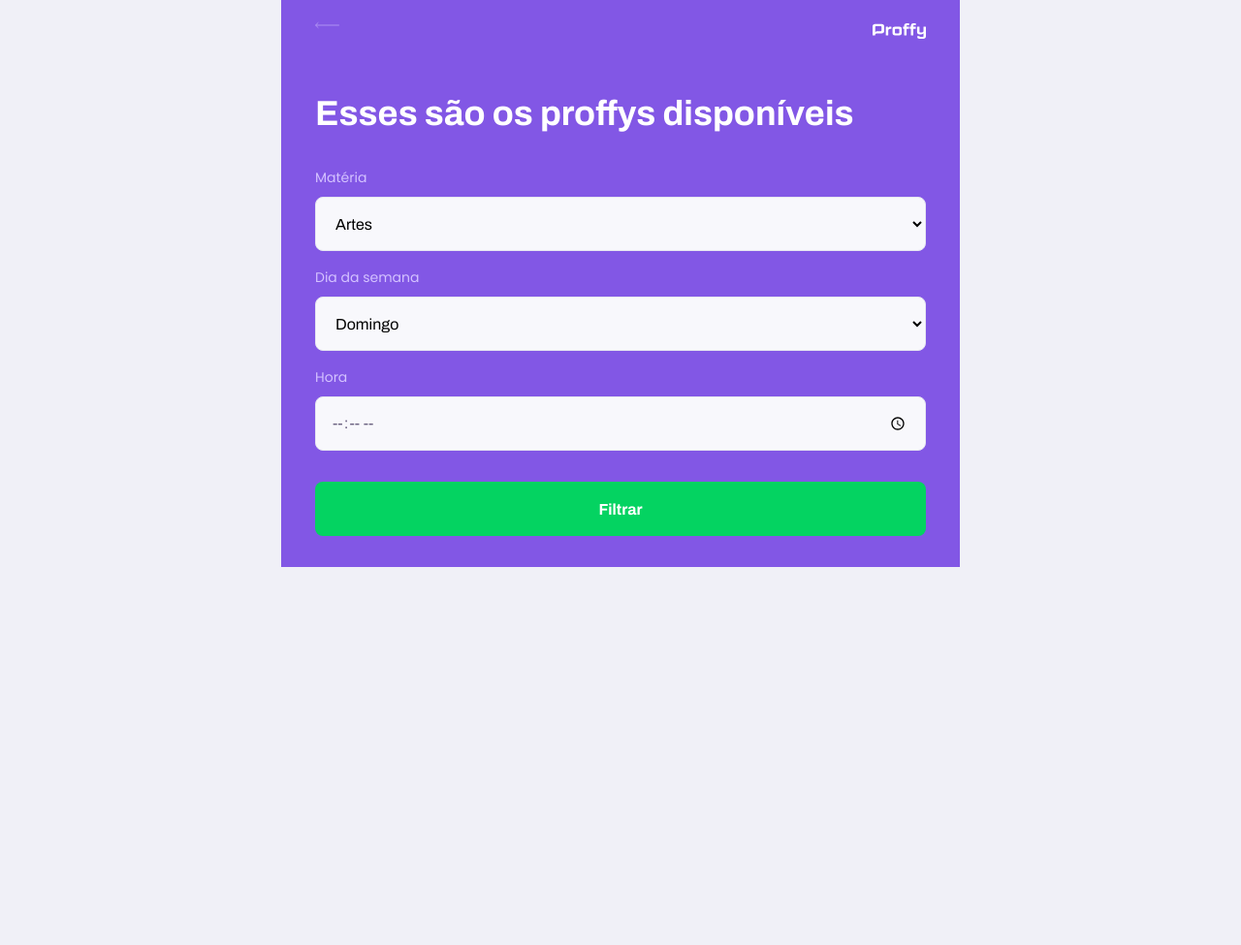
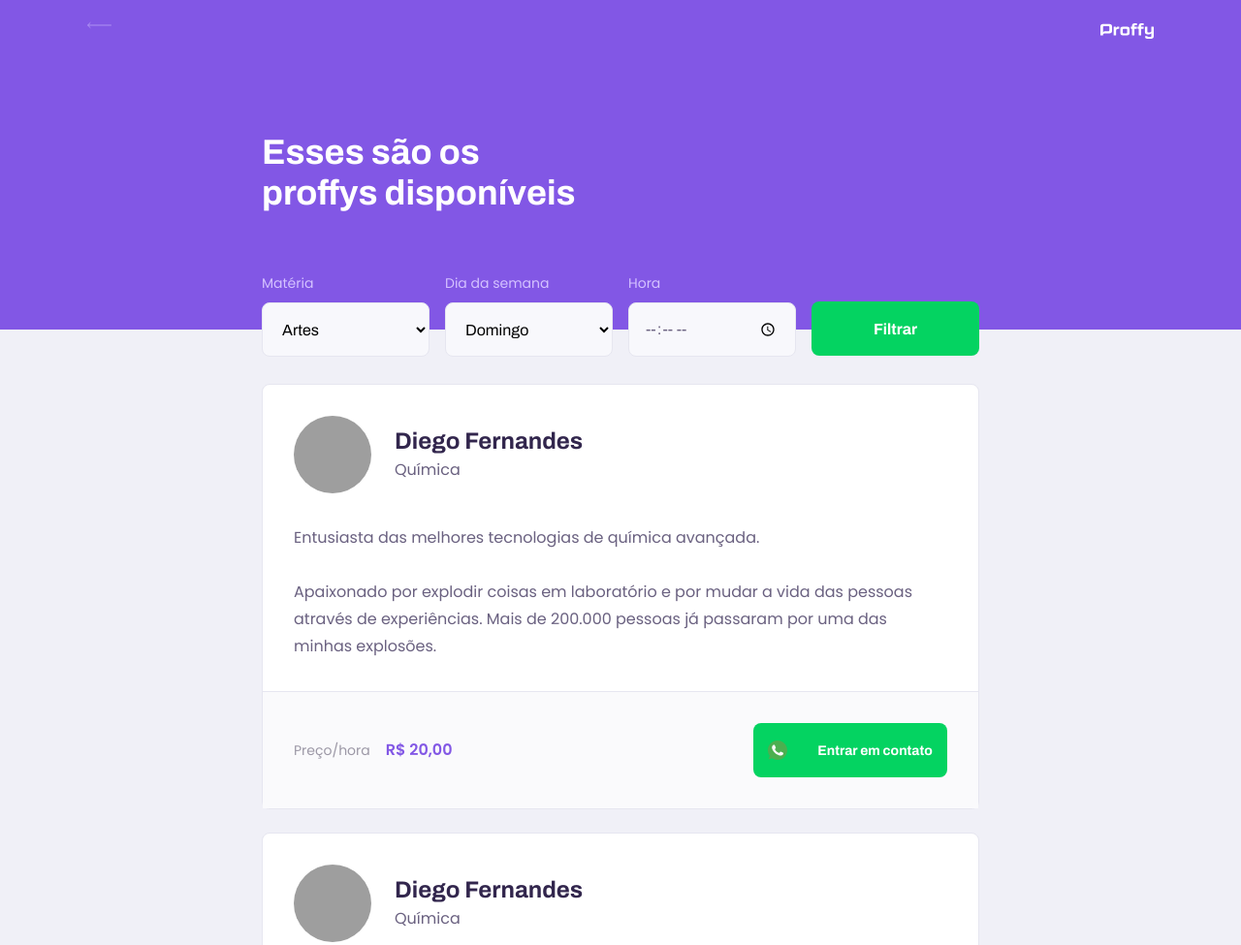
Before and after one commit to ManoF5/NLW-2, a plain HTML site: page study.html in a window 1280 px wide. Shown: the top 975 px of the page at 97% size. Before the commit the page ends 800 px from the top, so only its background shows below. Drawn offline with Linux system fonts and the light colour scheme; grey boxes are pictures that could not be loaded.

Commit message:
second-day 100%

```diff
--- a/study.html
+++ b/study.html
@@ -73,6 +73,54 @@
 
         </header>
 
+        <main>
+
+            <article class="teacher-item">
+                <header>
+                    <img
+                        src="https://avatars2.githubusercontent.com/u/2254731?s=460&amp;u=0ba16a79456c2f250e7579cb388fa18c5c2d7d65&amp;v=4"
+                        alt="Diego Fernandes">
+                    <div>
+                        <strong>Diego Fernandes</strong>
+                        <span>Química</span>
+                    </div>
+                </header>
+
+                <p>Entusiasta das melhores tecnologias de química avançada.<br><br>Apaixonado por explodir coisas em laboratório e por mudar a vida das pessoas através de experiências. Mais de 200.000 pessoas já passaram por uma das minhas explosões.</p>
+
+                <footer>
+                    <p>Preço/hora<strong>R$ 20,00</strong>
+                    </p>
+                    <button type="button">
+                        <img src="/images/icons/whatsapp.svg" alt="Whatsapp">Entrar em contato
+                    </button>
+                </footer>
+            </article>
+
+            <article class="teacher-item">
+                <header>
+                    <img
+                        src="https://avatars2.githubusercontent.com/u/2254731?s=460&amp;u=0ba16a79456c2f250e7579cb388fa18c5c2d7d65&amp;v=4"
+                        alt="Diego Fernandes">
+                    <div>
+                        <strong>Diego Fernandes</strong>
+                        <span>Química</span>
+                    </div>
+                </header>
+
+                <p>Entusiasta das melhores tecnologias de química avançada.<br><br>Apaixonado por explodir coisas em laboratório e por mudar a vida das pessoas através de experiências. Mais de 200.000 pessoas já passaram por uma das minhas explosões.</p>
+
+                <footer>
+                    <p>Preço/hora<strong>R$ 20,00</strong>
+                    </p>
+                    <button type="button">
+                        <img src="/images/icons/whatsapp.svg" alt="Whatsapp">Entrar em contato
+                    </button>
+                </footer>
+            </article>
+
+        </main>
+
     </div>
 
 </body>
--- a/styles/partials/page-study.css
+++ b/styles/partials/page-study.css
@@ -37,6 +37,8 @@
 .page-header .header-content {
     width: 90%;
     margin: 3.2rem auto;
+
+    position: relative;
 }
 
 .page-header .header-content strong {
@@ -66,6 +68,7 @@
     border-radius: .8rem;
     cursor: pointer;
     font: 700 1.6rem Archivo;
+
     display: flex;
     align-items: center;
     justify-content: center;
@@ -109,5 +112,168 @@
 
     position: absolute;
     left: 1.6rem;
-    bottom: 0;
+    bottom: 0px;
 }
+
+#page-study main{
+    margin: 3.2rem auto;
+    width: 90%;
+}
+
+.teacher-item {
+    background-color: var(--color-box-base);
+    border: 1px solid var(--color-line-in-white);
+    border-radius: .8rem;
+    margin-top: 2.4rem;
+}
+
+.teacher-item header {
+    padding: 3.2rem 2rem;
+    display: flex;
+    align-items: center;
+}
+
+.teacher-item header img {
+    width: 8rem;
+    height: 8rem;
+    border-radius: 50%;
+}
+
+.teacher-item header div {
+    margin-left: 2.4rem;
+}
+
+.teacher-item header div strong {
+    font: 700 2.4rem Archivo;
+    display: block;
+    color: var(--color-text-title);
+}
+
+.teacher-item header div span {
+    font-size: 1.6rem;
+    display: block;
+    margin-top: .4rem;
+}
+
+.teacher-item > p {
+    padding: 0 2rem;
+    font-size: 1.6rem;
+    line-height: 2.8rem;
+}
+
+.teacher-item footer {
+    padding: 3.2rem 2rem;
+    background: var(--color-box-footer);
+    border-top: 1px solid var(--color-line-in-white);
+    margin-top: 3.2rem;
+
+    display: flex;
+    align-items: center;
+    justify-content: space-between;
+}
+
+.teacher-item footer p {
+    font-size: 1.4rem;
+    line-height: 2.4rem;
+    color: var(--color-text-complement);
+}
+
+.teacher-item footer p strong {
+    font-size: 1.6rem;
+    color: var(--color-primary);
+    display: block;
+}
+
+.teacher-item footer button {
+    width: 20rem;
+    height: 5.6rem;
+    background: var(--color-secondary);
+    color: var(--color-button-text);
+    border: 0;
+    border-radius: .8rem;
+    cursor: pointer;
+    font: 700 1.4rem Archivo;
+
+    display: flex;
+    align-items: center;
+    justify-content: space-evenly;
+
+    transition: background 0.2s;
+}
+
+.teacher-item footer button:hover {
+    background: var(--color-secondary-dark);
+}
+
+
+@media (min-width:700px) {
+    #page-study #container {
+        max-width: 100vw;
+    }
+
+    .page-header {
+        height: 340px;
+    }
+
+    .page-header .top-bar-container {
+        max-width: 1100px;
+    }
+
+    .page-header .header-content {
+        max-width: 740px;
+
+        margin: 0 auto;
+
+        flex: 1 1;
+        padding-bottom: 48px;
+        display: flex;
+        flex-direction: column;
+        justify-content: center;
+    }
+
+    .page-header .header-content strong {
+        max-width: 350px;
+    }
+
+    .teacher-item header,
+    .teacher-item footer {
+        padding: 32px;
+    }
+
+    #search-teachers {
+        display: grid;
+        grid-template-columns: repeat(4, 1fr);
+        gap: 16px;
+        position: absolute;
+        bottom: -28px;
+    }
+
+    #page-study main {
+        padding: 32px 0;
+        max-width: 740px;
+        margin: 0 auto;
+    }
+
+    #search-teachers .select-block {
+        margin-bottom: 0;
+    }
+
+    .teacher-item > p {
+        padding: 0 32px;
+    }
+
+    .teacher-item footer p strong {
+        display: initial;
+        margin-left: 16px;
+    }
+
+    .teacher-item footer buttom {
+        width: 245px;
+        font-size: 16px;
+        justify-content: center;
+    }
+
+    .teacher-item footer button img {
+        margin-right: 16px;
+    }
+}
```
